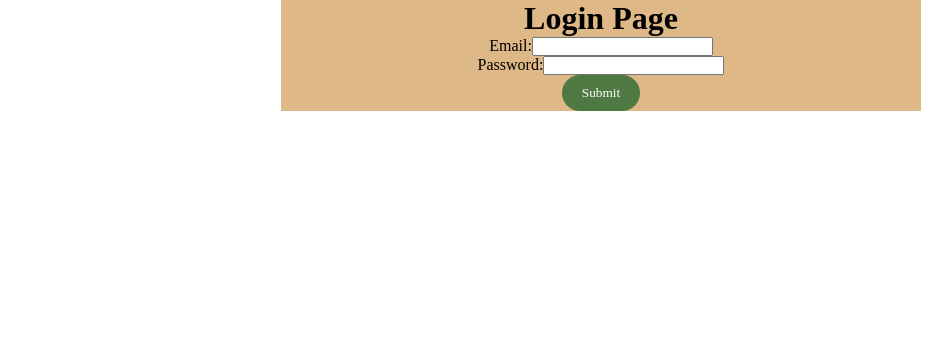
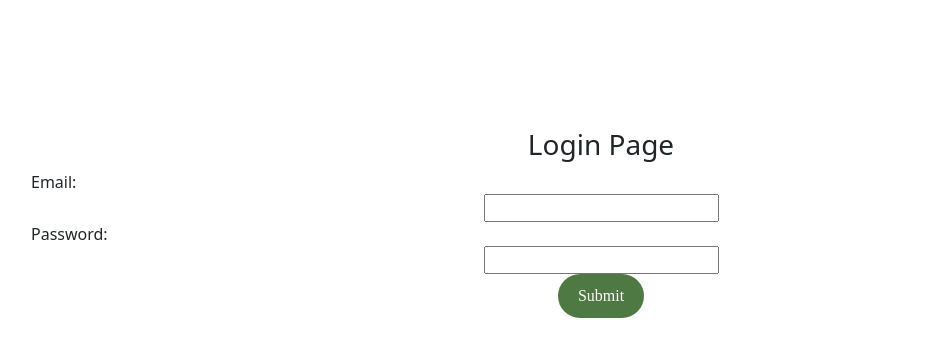
Before and after one commit to Joshi-Vedanshu/ProjectManagementApplication, a React (Create React App) app in the folder Frontend/: page /login in a window 1280 px wide. Shown: the top 356 px of the page, without its empty margins (39-991 px from the left). Built offline with nearby package versions, Linux system fonts and the light colour scheme.

Commit message:
added bootstrap and routing

```diff
--- a/Frontend/package.json
+++ b/Frontend/package.json
@@ -6,8 +6,10 @@
     "@testing-library/jest-dom": "^5.16.5",
     "@testing-library/react": "^13.4.0",
     "@testing-library/user-event": "^13.5.0",
+    "bootstrap": "^5.2.3",
     "react": "^18.2.0",
     "react-dom": "^18.2.0",
+    "react-router-dom": "^6.8.1",
     "react-scripts": "^5.0.1",
     "web-vitals": "^2.1.4"
   },
--- a/Frontend/src/App.js
+++ b/Frontend/src/App.js
@@ -1,10 +1,10 @@
-
 import './App.css';
+import Routing from './Components/Routing'
 
 function App() {
   return (
     <div className="App">
-      Login page coming soon
+      <Routing/>
     </div>
   );
 }
--- /dev/null
+++ b/Frontend/src/Components/Routing.js
@@ -0,0 +1,19 @@
+import React from 'react';
+import { BrowserRouter, Routes, Route } from 'react-router-dom'
+import UserLogin  from './loginPage';
+
+// add your page add Route below between switch and inside route add your component
+
+export default class Routing extends React.Component {
+    render(){
+        return(
+           <div>
+                <BrowserRouter>
+                <Routes>
+                <Route path='/login' element={<UserLogin/>} />
+                </Routes>
+                </BrowserRouter>
+           </div>
+        );
+    }
+}
--- a/Frontend/src/Components/loginPage.js
+++ b/Frontend/src/Components/loginPage.js
@@ -19,15 +19,15 @@ function UserLogin(props){
     }
 
     return(
-        <form className='login-form'>
-             <h1>Login Page</h1>
-            <article>
-                <label>Email:</label>
-                <input type="text"></input>
+        <form className='login-form container'>
+             <p className='h3 login-heading'>Login Page</p>
+            <article className='email-block'>
+                <label className='pe-3 row'>Email:</label>
+                <input type="text col"></input>
             </article>
-            <article>
-                <label>Password:</label>
-                <input type="text"></input>
+            <article className='password-block'>
+                <label className='pe-3 row'>Password:</label>
+                <input type="text col"></input>
             </article>
             <article>
                 <Button  buttonStyle={"btn--green--solid"} buttonSize={"btn--medium"}>Submit</Button>
--- a/Frontend/src/Css/loginPage.css
+++ b/Frontend/src/Css/loginPage.css
@@ -3,10 +3,15 @@
     padding: 0;
 }
 
-.login-form{
+.login-form {
+    display:block;
+    width:50%;
+    margin:0 auto;
+    padding-top: 10%;
+    padding-left: 15%
+  }
+
+.login-heading{
     justify-content: center;
-    background-color: burlywood;
-    width: 50%;
-    text-align: center;
-    margin: auto;
+
 }
--- a/Frontend/src/index.js
+++ b/Frontend/src/index.js
@@ -1,14 +1,15 @@
 import React from 'react';
 import ReactDOM from 'react-dom/client';
 import App from './App';
-import Login from './Components/loginPage'
 import reportWebVitals from './reportWebVitals';
+import 'bootstrap/dist/css/bootstrap.css';
 
 const root = ReactDOM.createRoot(document.getElementById('root'));
 root.render(
   <React.StrictMode>
-    <Login />
-  </React.StrictMode>
+    <App />
+  </React.StrictMode>,
+  document.getElementById('root')
 );
 
 // If you want to start measuring performance in your app, pass a function
```
Also changed, not shown: 1 other file (tests, documents, lock files or other folders).
